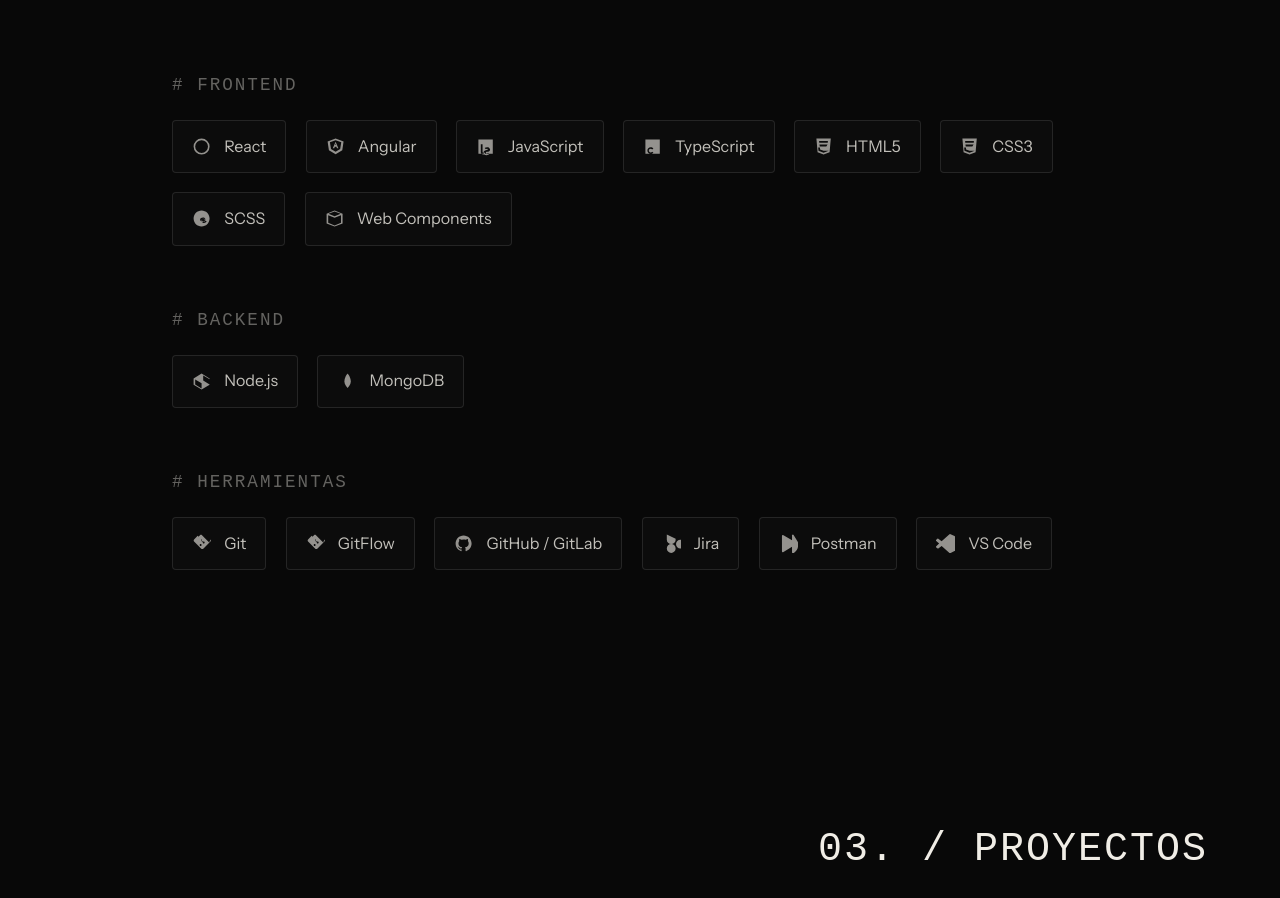
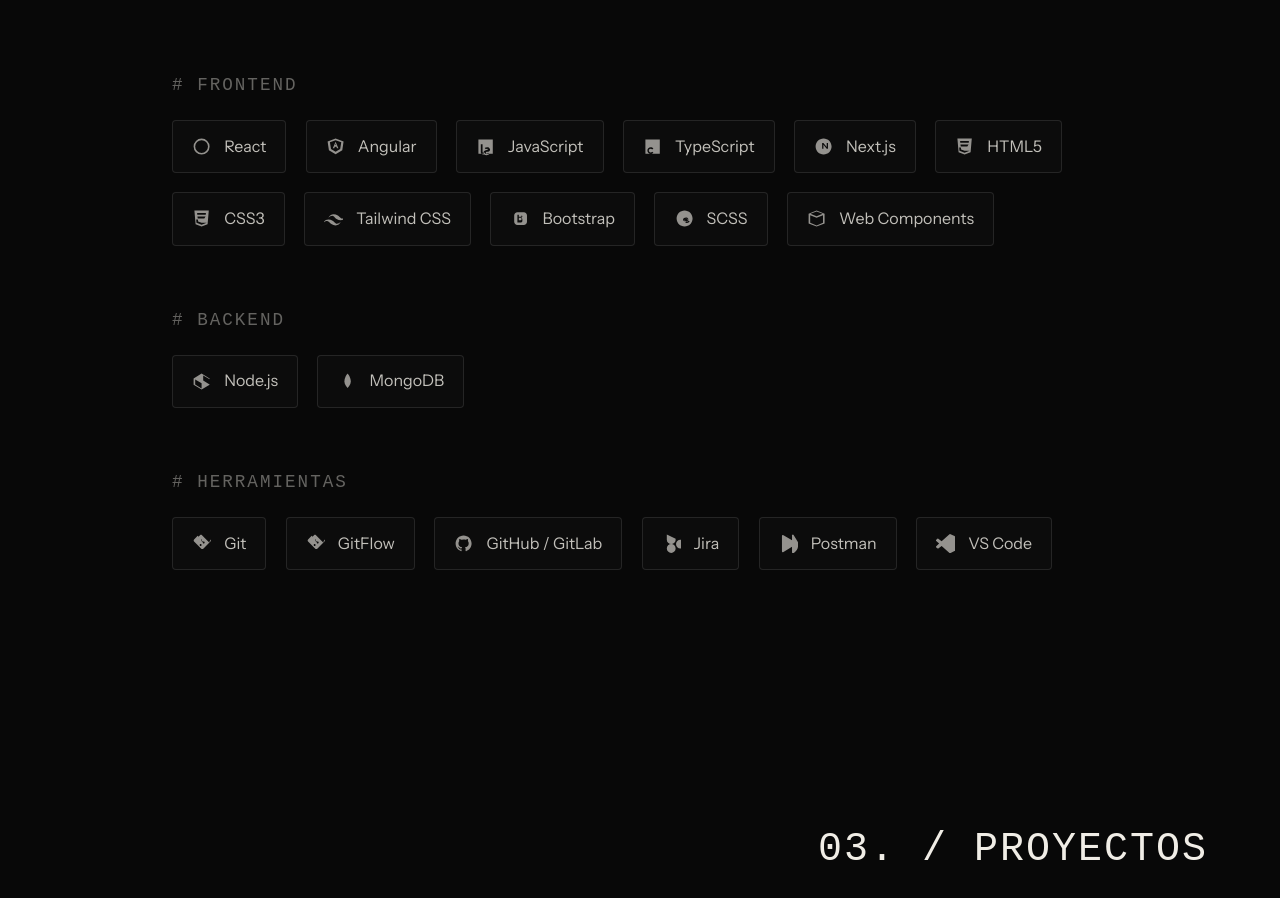
Before and after one commit to samuelmeleroWEB/portfolio, a React (Vite) app: page / in a window 1280 px wide. Shown: the part 1700-2598 px from the top of the page. Built offline with nearby package versions, Linux system fonts and the light colour scheme; a web font is replaced by a local one.

Commit message:
feat: add Next.js, Tailwind, and Bootstrap to tech stack

```diff
--- a/src/components/ui/Icons.tsx
+++ b/src/components/ui/Icons.tsx
@@ -39,6 +39,12 @@
         return <path d="M11.53 23.63a5.52 5.52 0 0 1-5.52-5.52 5.52 5.52 0 1 1 5.52 5.52zm11.53-5.52a5.52 5.52 0 0 1-5.52-5.52 5.52 5.52 0 1 1 5.52 5.52zm-11.53-5.53a5.52 5.52 0 0 1-5.52-5.52V.56L17.06 6v1.07a5.52 5.52 0 0 1-5.53 5.51z"/>;
       case 'postman':
         return <path d="M23.834 10.966a3.81 3.81 0 0 0-.583-1.666L18.428 1.48a1.272 1.272 0 0 0-2.029-.215A1.283 1.283 0 0 0 16.29 2.5v5.397L5.592 1.439a1.289 1.289 0 0 0-1.895 1.12v18.882a1.289 1.289 0 0 0 1.895 1.12l10.697-6.458v6.784a1.282 1.282 0 0 0 1.956 1.096c4.69-3.033 6.002-7.23 5.589-11.016z"/>;
+      case 'nextjs':
+        return <path d="M12 2C6.48 2 2 6.48 2 12s4.48 10 10 10 10-4.48 10-10S17.52 2 12 2zm3.89 12.63l-4.1-4.8v4.8h-1.6v-7h1.6l4.1 4.8v-4.8h1.6v7h-1.6z"/>;
+      case 'tailwind':
+        return <path d="M12 6.5c-3 0-5 1.5-6.5 4.5 1.5-1.5 3-2.5 5-2.5 1 0 2 1 3 2 1.5 1.5 3.5 3.5 7.5 3.5 3 0 5-1.5 6.5-4.5-1.5 1.5-3 2.5-5 2.5-1 0-2-1-3-2-1.5-1.5-3.5-3.5-7.5-3.5zM5.5 13c-3 0-5 1.5-6.5 4.5 1.5-1.5 3-2.5 5-2.5 1 0 2 1 3 2 1.5 1.5 3.5 3.5 7.5 3.5 3 0 5-1.5 6.5-4.5-1.5 1.5-3 2.5-5 2.5-1 0-2-1-3-2-1.5-1.5-3.5-3.5-7.5-3.5z" />;
+      case 'bootstrap':
+        return <path d="M16 4H8C5.8 4 4 5.8 4 8v8c0 2.2 1.8 4 4 4h8c2.2 0 4-1.8 4-4V8c0-2.2-1.8-4-4-4zm-1.8 11.2c0 2-4 1.8-4 1.8H8V7.2h2.2c0 0 4-.2 4 1.8 0 1.2-.8 1.6-1.5 1.8.8.2 1.5.8 1.5 2.2zm-2.2-4.2H9.8v3.2h2.2c1.2 0 1.2-1.6 1.2-1.6s0-1.6-1.2-1.6zm-.2-4.2H9.8v3H12c1.2 0 1.2-1.5 1.2-1.5s0-1.5-1.2-1.5z"/>;
       default:
         return <rect width="18" height="18" x="3" y="3" rx="2" ry="2" stroke="currentColor" fill="none"/>;
     }
--- a/src/data/skills.ts
+++ b/src/data/skills.ts
@@ -5,8 +5,11 @@
     { name: 'Angular', category: 'Frontend', icon: 'angular', note: 'RxJS, Signals, NgRx' },
     { name: 'JavaScript', category: 'Frontend', icon: 'javascript', note: 'ES6+, DOM, Async' },
     { name: 'TypeScript', category: 'Frontend', icon: 'typescript', note: 'Tipado estricto, Interfaces' },
+    { name: 'Next.js', category: 'Frontend', icon: 'nextjs', note: 'App Router, SSR, SSG' },
     { name: 'HTML5', category: 'Frontend', icon: 'html5', note: 'Semántico, Accesibilidad' },
     { name: 'CSS3', category: 'Frontend', icon: 'css3', note: 'Grid, Flexbox, Animation' },
+    { name: 'Tailwind CSS', category: 'Frontend', icon: 'tailwind', note: 'Design system, Utility First' },
+    { name: 'Bootstrap', category: 'Frontend', icon: 'bootstrap', note: 'Responsive, UI Components' },
     { name: 'SCSS', category: 'Frontend', icon: 'scss', note: 'Mixins, Variables, Nesting' },
     { name: 'Web Components', category: 'Frontend', icon: 'webcomponents', note: 'Shadow DOM, Custom Elements' },
 
```
Also changed, not shown: 1 other file (tests, documents, lock files or other folders).
